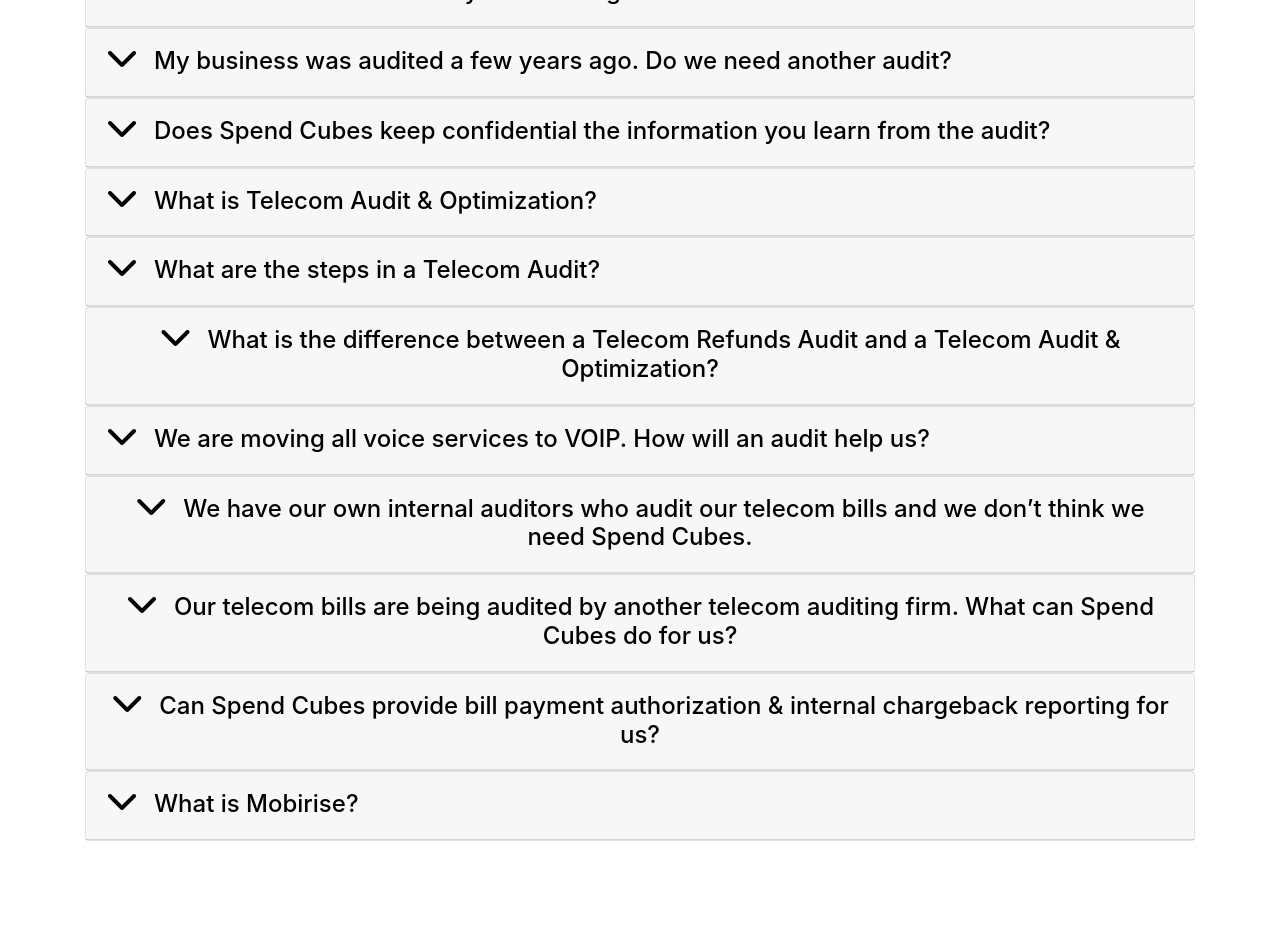
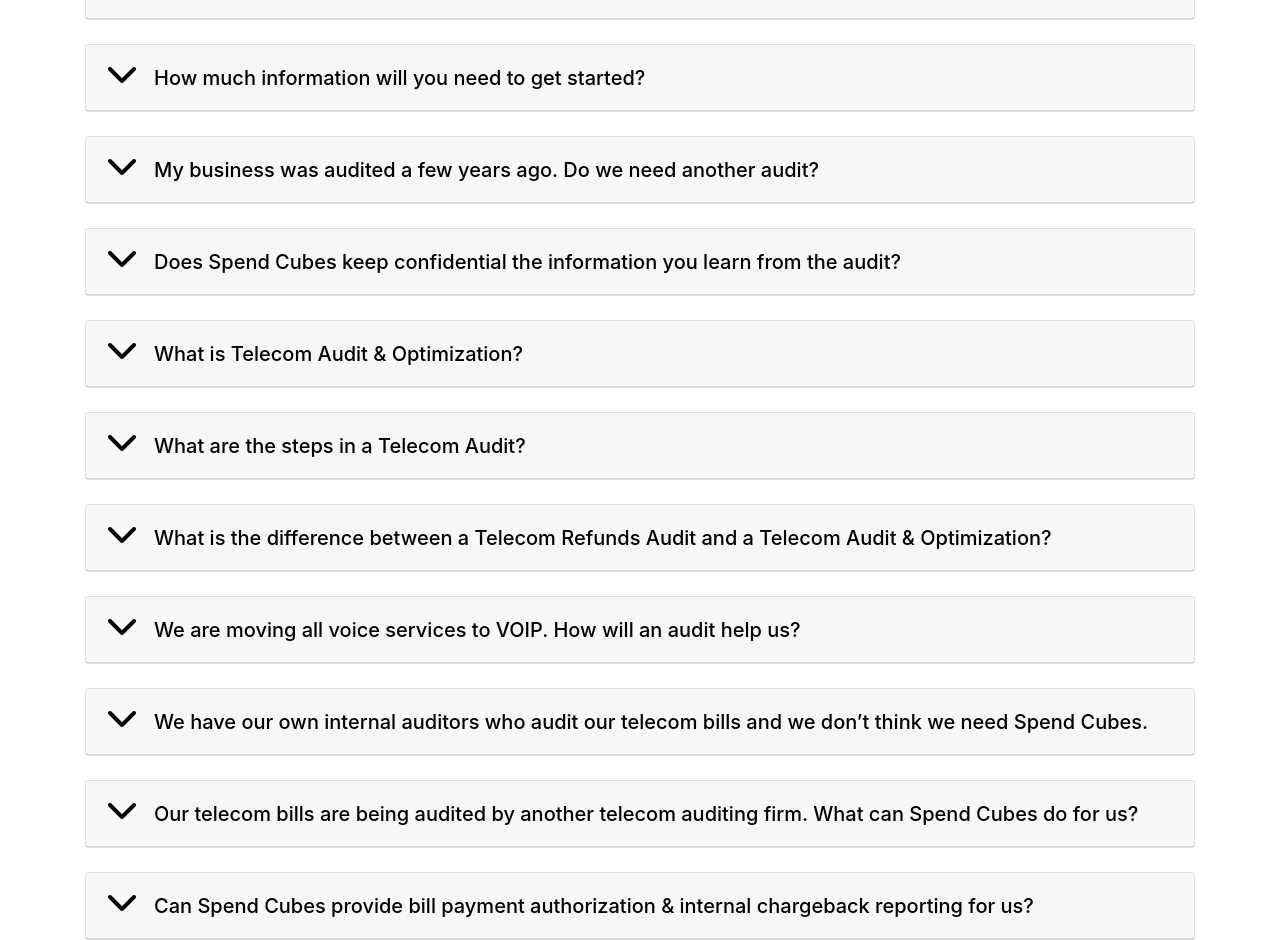
Before and after one commit to arnabuchiha/Spend_Cubes, a React (Create React App) app: page /faq in a window 1280 px wide. Shown: the part 700-1640 px from the top of the page. Before the commit the page ends 1541 px from the top, so only its background shows below. Built offline with nearby package versions, Linux system fonts and the light colour scheme.

Commit message:
Faq working

```diff
--- a/src/assets/styles/aboutus.css
+++ b/src/assets/styles/aboutus.css
@@ -27,7 +27,6 @@
     color:white;
     /* width: 100%; */
     height: 50vh;
-    width: 100vw;
     background-size: cover;
     background-position: 50% 20%;
     background-repeat: no-repeat;
--- a/src/assets/styles/faq.css
+++ b/src/assets/styles/faq.css
@@ -1,13 +1,13 @@
-.collapse-faq.collapsed .fa-chevron-up{
+.collapse-faq[aria-expanded=true] .fa-chevron-down{
+    display: none;
+}
+.collapse-faq[aria-expanded=false] .fa-chevron-down{
     display: inline-block;
 }
-.collapse-faq.collapsed .fa-chevron-down{
-    display: none;
-}
-.collapse-faq .fa-chevron-down{
+.collapse-faq[aria-expanded=true] .fa-chevron-up{
     display: inline-block;
 }
-.collapse-faq .fa-chevron-up{
+.collapse-faq[aria-expanded=false] .fa-chevron-up{
     display: none;
 }
 .fa-chevron-up,.fa-chevron-down{
@@ -16,7 +16,7 @@
 .collapse-faq {
     color:black;
 }
-.collapse-faq h4{
+.collapse-faq h5{
     float: left;
 }
 .collapse-faq:hover{
--- a/src/components/AboutUs/faq.js
+++ b/src/components/AboutUs/faq.js
@@ -65,20 +65,21 @@
             <div>
             <div className="container-fluid">
             <div class="faq-bg"><h1 class="centered" style={{color: "white", fontSize: "2.2rem", fontWeight: "bold"}}>Frequently Asked Questions (FAQs)</h1></div>
+            </div>
             <div className="container" style={{marginTop:"20px"}}>
             <div className="row">
                 {
                     this.state.faqs.map((ele,i)=>{
                         return (
-                            <div className="col-12">
+                            <div className="col-12" style={{marginTop:"1.5rem"}}>
                                 <div className="card">
                                     <div className="card-header" role="tab">
-                                        <a class="collapse-faq" data-toggle="collapse" href="#collapseExample" role="button" aria-expanded="false" aria-controls={`collapse`+i}>
-                                                <h4>
+                                        <a class="collapse-faq" data-toggle="collapse" href={`#collapse`+i} role="button" aria-expanded="false" aria-controls={`collapse`+i}>
+                                                <h5>
                                                 <i class="fas fa-chevron-down"></i>
                                                 <i class="fas fa-chevron-up"></i>
                                                 {ele.question}
-                                                </h4>
+                                                </h5>
                                         </a>
                                     </div>
                                     <div class="collapse" id={`collapse`+i}>
@@ -92,7 +93,7 @@
                         )
                     })
                 }
-                <div className="col">
+                {/* <div className="col">
                 <div className="card">
                     <div className="card-header" role="tab">
                         <a class="collapse-faq" data-toggle="collapse" href="#collapseExample" role="button" aria-expanded="false" aria-controls="collapseExample">
@@ -110,8 +111,7 @@
                     </div>
 
                 </div>
-                </div>
-            </div>
+                </div> */}
             </div>
             </div>
             </div>
```
